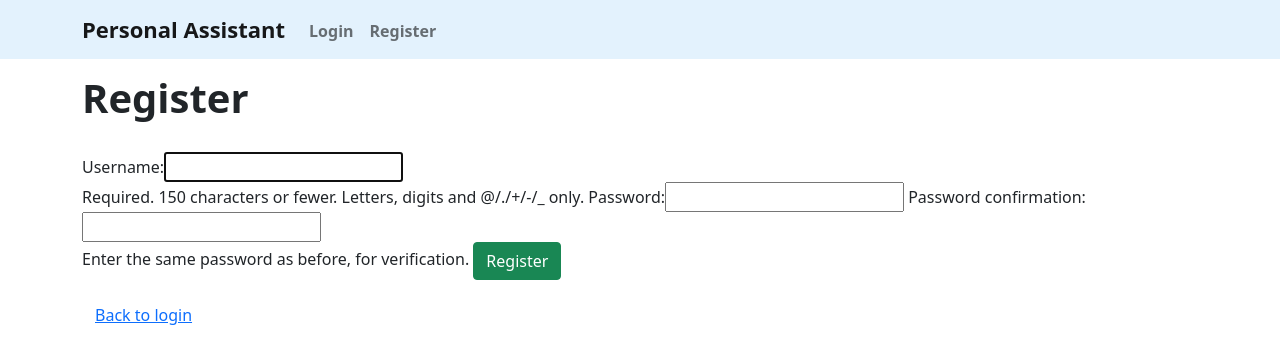
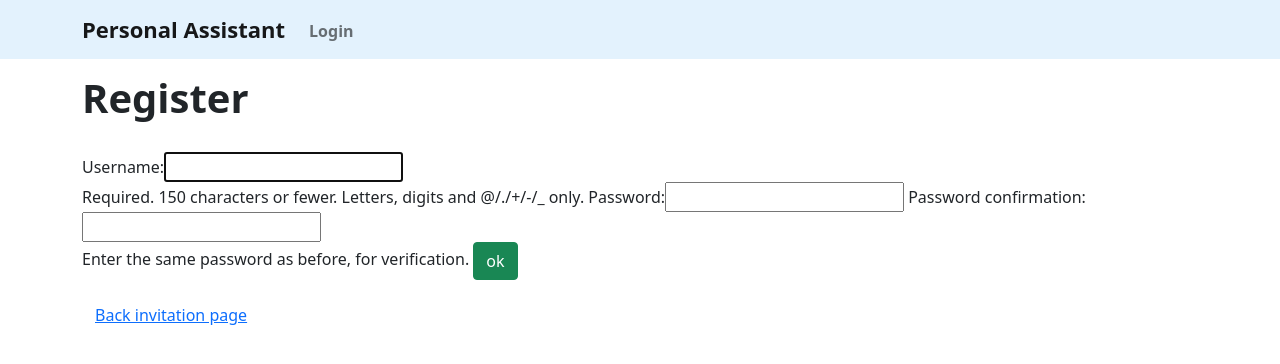
Before and after one commit to personal-assisntant-2/assistant_flat, a Django app: page /register/ in a window 1280 px wide. Shown: the top 364 px of the page. Run offline with Django 3.2, Linux system fonts and the light colour scheme.

Commit message:
edited register + login

```diff
--- a/assistant/templates/assistant/base.html
+++ b/assistant/templates/assistant/base.html
@@ -47,7 +47,7 @@
                     <a class="nav-link" href="{% url 'file_manager:file' %}"><b>FILE MANAGER</b></a>
                 </li>
                 <li class="nav-item">
-                    <a class="nav-link" href="{% url 'news:news' %}"><b>NEWS</b></a>
+                    <a class="nav-link" href="{% url 'news:news' %}"><b>CRYPTOCURRENCY</b></a>
                 </li>
                 {% elif user.is_authenticated %}
                 <li class="nav-item">
@@ -57,15 +57,19 @@
                     <a class="nav-link" href="{% url 'file_manager:file' %}"><b>FILE MANAGER</b></a>
                 </li>
                 <li class="nav-item">
-                    <a class="nav-link" href="{% url 'news:news' %}"><b>NEWS</b></a>
+                    <a class="nav-link" href="{% url 'news:news' %}"><b>CRYPTOCURRENCY</b></a>
                 </li>
                 {% else %}
+                {% if request.resolver_match.url_name != 'login' %}
                 <li class="nav-item">
                     <a class="nav-link" href="{% url 'login' %}"><b>Login</b></a>
                 </li>
+                {% endif %}
+                {% if request.resolver_match.url_name != 'register' %}
                 <li class="nav-item">
                     <a class="nav-link" href="{% url 'register' %}"><b>Register</b></a>
                 </li>
+                {% endif %}
                 {% endif %}
             </ul>
 
--- a/users/templates/registration/login.html
+++ b/users/templates/registration/login.html
@@ -9,8 +9,8 @@
 <form method="post">
     {% csrf_token %}
     {{ form.as_p }}
-    <input class="btn btn-success" type="submit" value="Login">
+    <input class="btn btn-success" type="submit" value="ok">
 </form>
 
-<a class="btn btn-link mt-3" href="{% url 'dashboard' %}">Back to dashboard</a>
+<a class="btn btn-link mt-3" href="{% url 'dashboard' %}">Back invitation page</a>
 {% endblock %}
--- a/users/templates/users/register.html
+++ b/users/templates/users/register.html
@@ -9,8 +9,8 @@
 <form method="post">
     {% csrf_token %}
     {{form}}
-    <input class="btn btn-success" type="submit" value="Register">
+    <input class="btn btn-success" type="submit" value="ok">
 </form>
 
-<a class="btn btn-link mt-3" href="{% url 'login' %}">Back to login</a>
+<a class="btn btn-link mt-3" href="{% url 'dashboard' %}">Back invitation page</a>
 {% endblock %}
```
